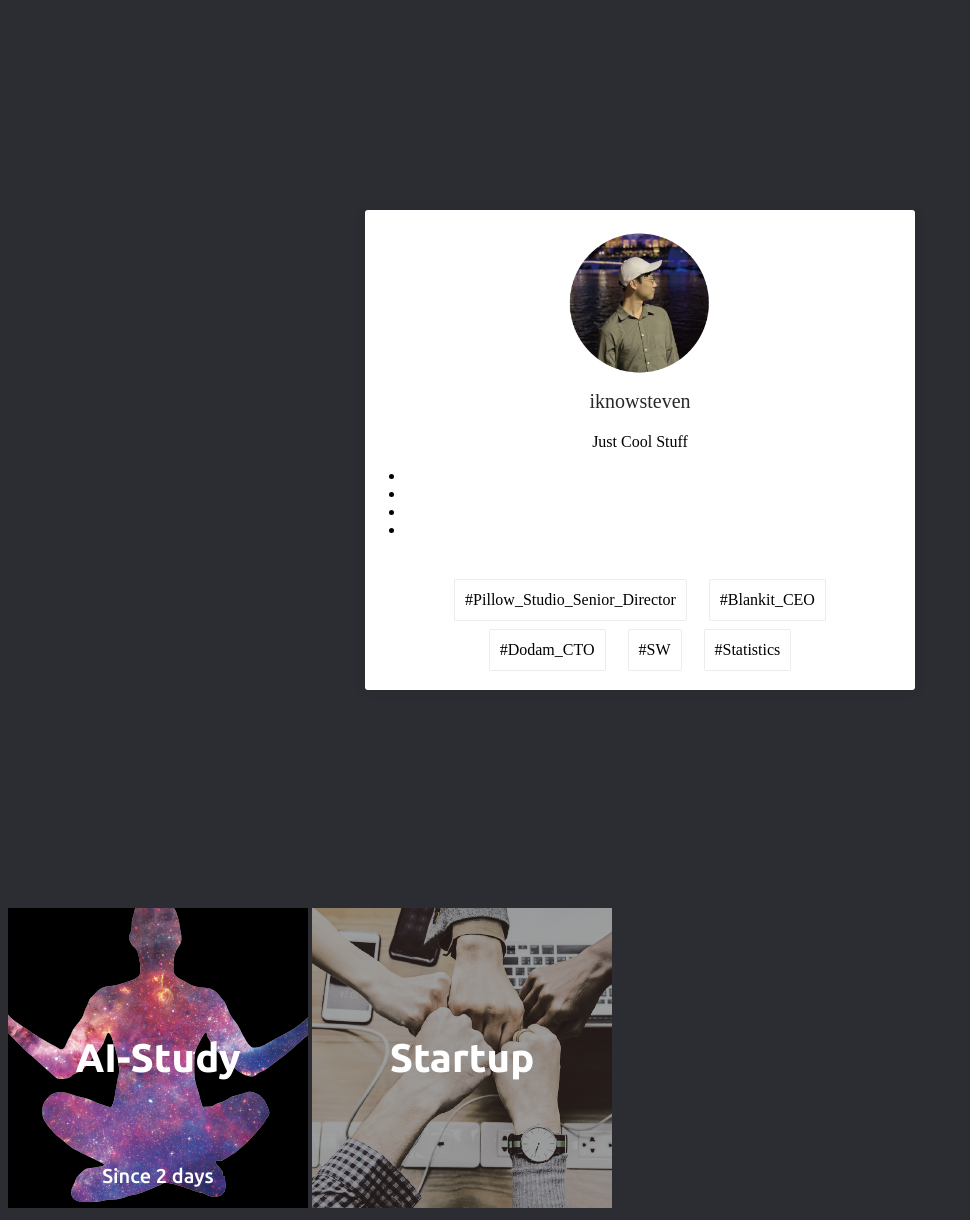
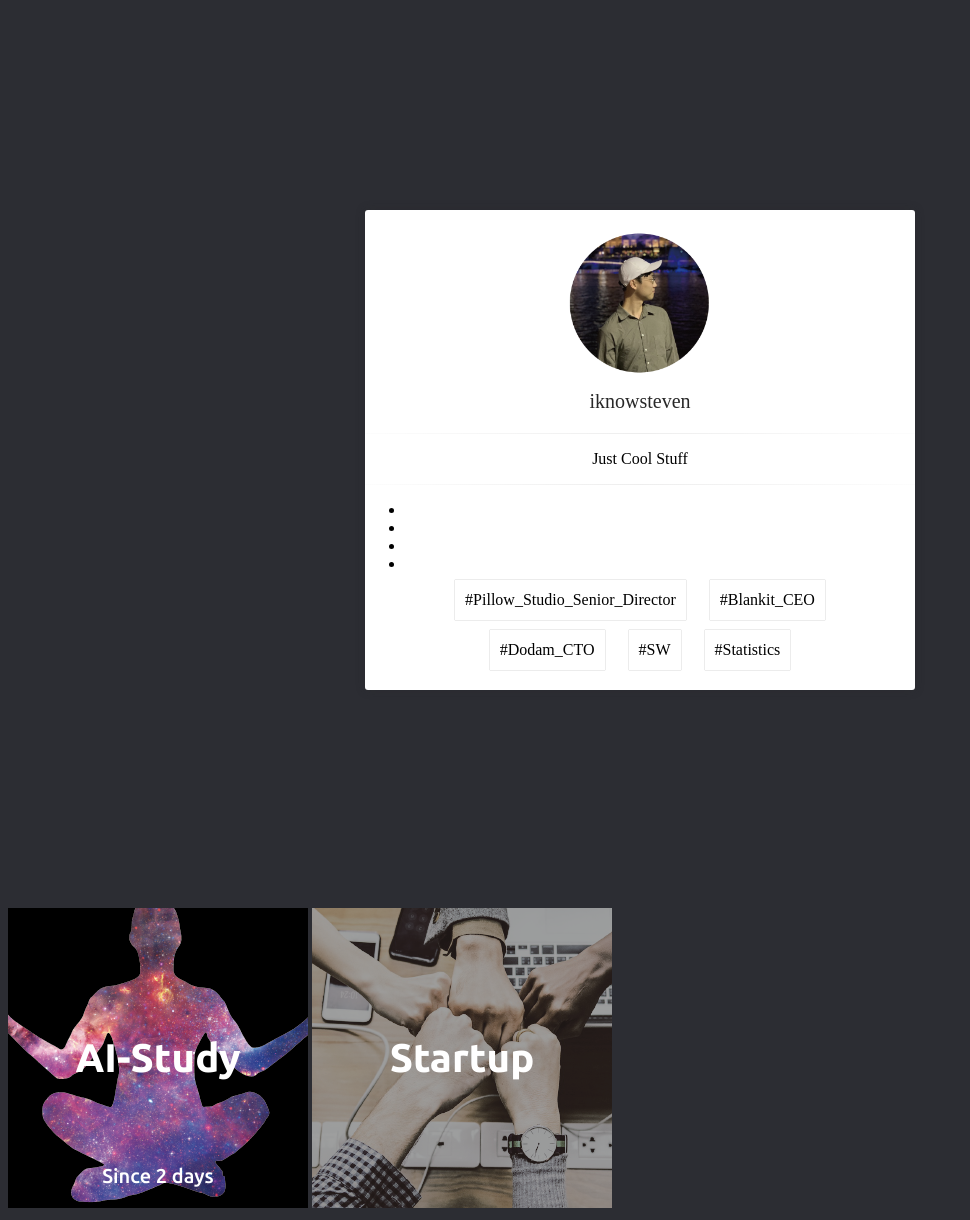
Before and after one commit to iknowSteven/iknowSteven.github.io, a Jekyll site: the page built from index.md, in a window 1280 px wide. Shown: the whole page, without its empty margins (0-970 px from the left). Built offline with Jekyll 4.4.1, drawn with Linux system fonts in a browser that asks for light colours; our own code applies the rules of GitHub Pages for plain Markdown files.

Commit message:
no message

```diff
--- a/_layouts/home.html
+++ b/_layouts/home.html
@@ -11,7 +11,9 @@
     <article id="home_main">
         <img src="../images/Profile.png">
         <h1>iknowsteven</h1>
+        <hr class="hr_line">
         <h3>Just Cool Stuff</h3>
+        <hr class="hr_line">
         {% include social-links.html %}
         <div id="home_main_bio_container">
             <p class="home_main_bio">#Pillow_Studio_Senior_Director</p>
--- a/assets/css/home.css
+++ b/assets/css/home.css
@@ -72,3 +72,11 @@ html {
     margin: 5px 10px 5px 10px;
     padding: 0 10px 0 10px;
 }
+
+.hr_line {
+    border: 0;
+    height: 1px;
+    opacity: .15;
+    margin: 1em 0;
+    background-image: -webkit-linear-gradient(left, #f0f0f0, #8c8b8b, #f0f0f0);
+}
```
